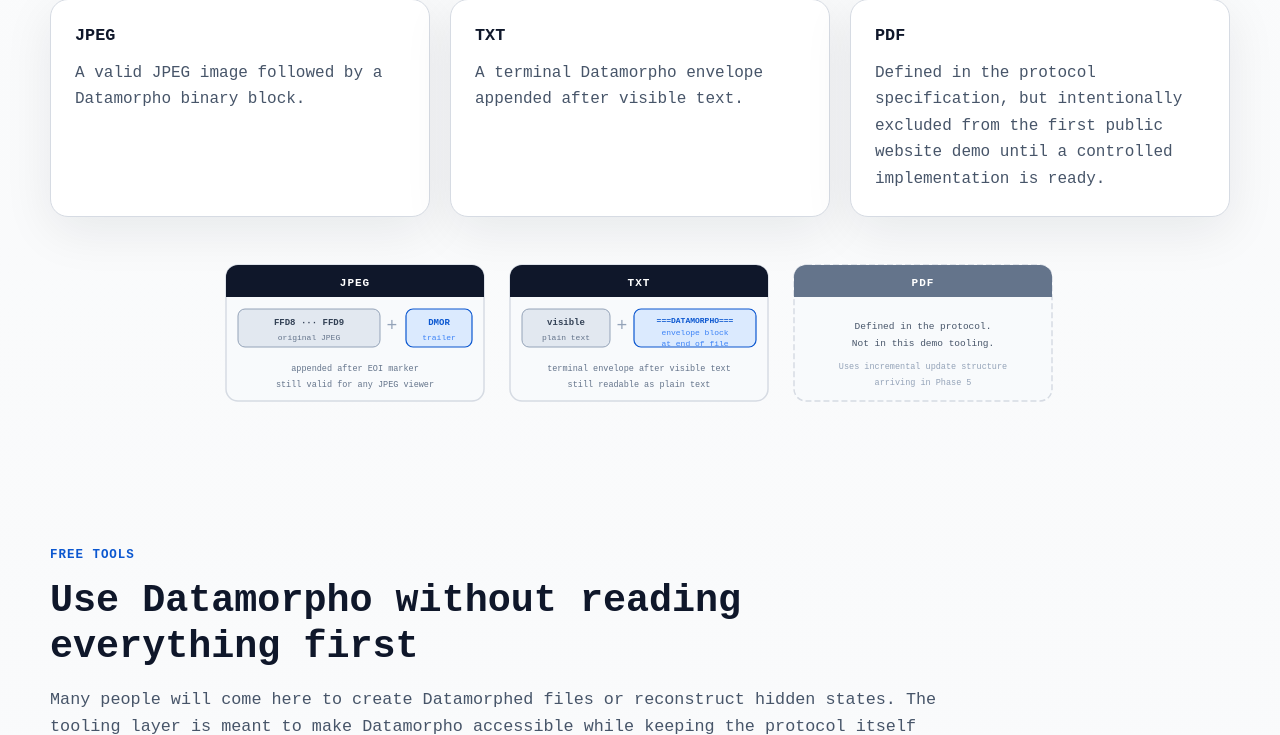
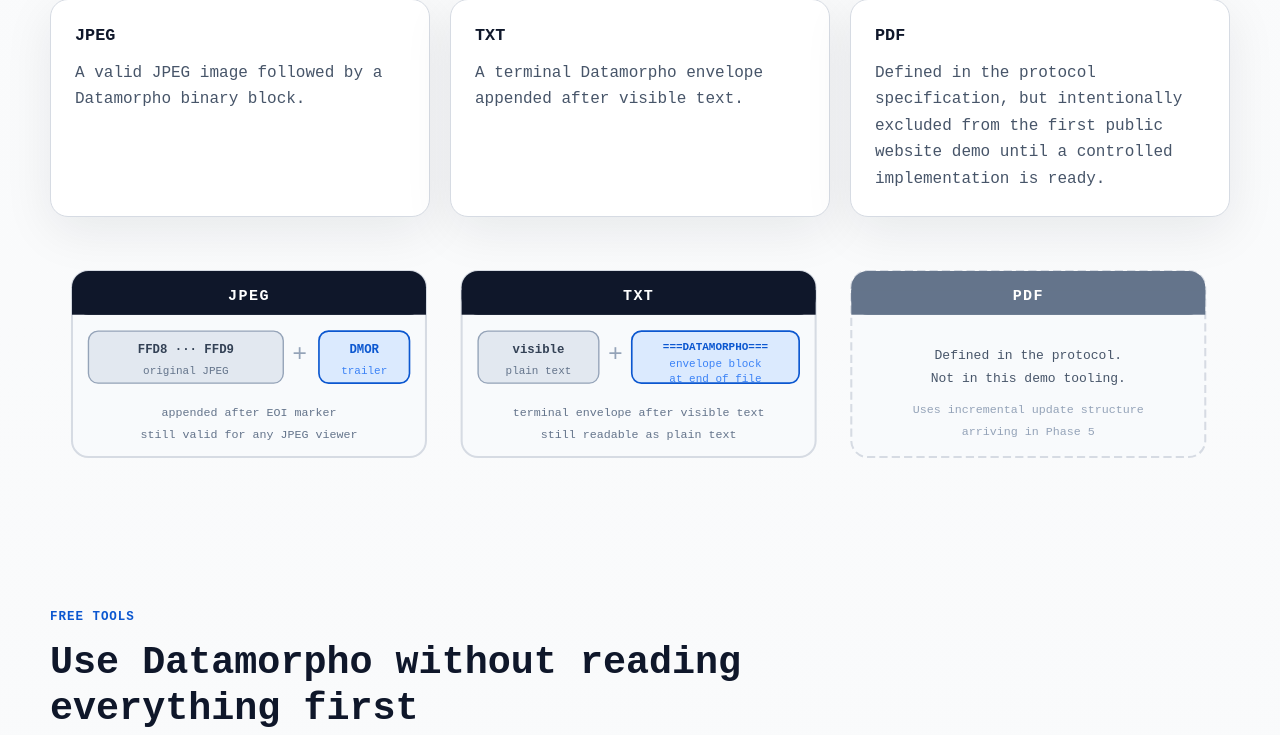
Before and after one commit to ariutokintumi/Datamorpho, a PHP site: page / in a window 1280 px wide. Shown: the part 3119-3854 px from the top of the page. Run offline with PHP 8.4, Linux system fonts and the light colour scheme; some web fonts are replaced.

Commit message:
General Corrections

```diff
--- a/site/public/changelog.php
+++ b/site/public/changelog.php
@@ -24,7 +24,7 @@ $entries = [
         'version' => 'Historical origin',
         'title' => 'Prototype lineage before the formal public spec',
         'items' => [
-            'Datamorpho was publicly showcased as a prototype in the ETHGlobal / ETHMexico 2022 context.',
+            'Datamorpho was publicly showcased as a prototype in the ETHGlobal Mexico 2022 context.',
             'That earlier work represents the project origin and prototype lineage, not a prior normative public specification release.',
             'The current v0.001 release is the first formal open specification-era publication of Datamorpho.',
         ],
--- a/site/public/examples.php
+++ b/site/public/examples.php
@@ -539,7 +539,7 @@ $year = date('Y');
 
             <img src="/assets/diagrams/example-families.svg"
                  alt="Four example carrier families showing the three-step pipeline: base file to Datamorphed file, then combining with a Reconstruction Object to produce the reconstructed output. JPEG and TXT are fully supported. PDF is defined at protocol level and arrives in Phase 5. Static Metadata Reveal works with a datamorphed file pair at fixed public URLs."
-                 style="width:100%;max-width:860px;display:block;margin:2rem auto 0;"/>
+                 style="width:100%;display:block;margin:2rem auto 0;"/>
         </div>
     </section>
 
--- a/site/public/index.php
+++ b/site/public/index.php
@@ -849,7 +849,7 @@ $year = date('Y');
 
             <img src="/assets/diagrams/carrier-profiles.svg"
                  alt="Carrier profiles: JPEG appends a DMOR binary trailer block after the original image bytes. TXT appends a Datamorpho envelope block after visible text. PDF uses an incremental update structure and is defined in the protocol but not yet in demo tooling."
-                 style="width:100%;max-width:860px;display:block;margin:2rem auto 0;"/>
+                 style="width:100%;display:block;margin:2rem auto 0;"/>
         </div>
     </section>
 
@@ -951,7 +951,7 @@ $year = date('Y');
 
             <img src="/assets/diagrams/lifecycle.svg"
                  alt="Datamorpho lifecycle: four steps — start from a valid file, add a public manifest, embed concealed payload, then reconstruct a hidden state later using a reconstruction object."
-                 style="width:100%;max-width:860px;display:block;margin:2rem auto 0;"/>
+                 style="width:100%;display:block;margin:2rem auto 0;"/>
         </div>
     </section>
 
@@ -997,7 +997,7 @@ $year = date('Y');
 
             <img src="/assets/diagrams/sparse-layout.svg"
                  alt="Sparse vs sparse-with-chaff byte layout. Sparse: fragments in blue with empty gaps between them. Sparse-with-chaff: same fragments but gaps filled with amber chaff bytes that obscure fragment boundaries."
-                 style="width:100%;max-width:860px;display:block;margin:2rem auto 0;"/>
+                 style="width:100%;display:block;margin:2rem auto 0;"/>
         </div>
     </section>
 
@@ -1035,7 +1035,7 @@ $year = date('Y');
 
             <img src="/assets/diagrams/nft-metadata.svg"
                  alt="NFT-style static metadata reveal pattern: four stages (egg, larva, chrysalis, butterfly) unlocked by providing the state-specific reconstruction object. The file at the fixed public URL never changes."
-                 style="width:100%;max-width:860px;display:block;margin:2rem auto 0;"/>
+                 style="width:100%;display:block;margin:2rem auto 0;"/>
 
             <div class="section-actions">
                 <a class="btn btn-secondary" href="/examples">View Examples</a>
--- a/site/public/roadmap.php
+++ b/site/public/roadmap.php
@@ -585,7 +585,7 @@ $year = date('Y');
 
             <img src="/assets/diagrams/roadmap-timeline.svg"
                  alt="Datamorpho roadmap: eight phases. Phases 1 and 2 are the current active focus. Phases 3 and 4 cover JavaScript library and free web tools. Phases 5 through 8 cover PDF carrier, MorphoStorage, audio and video carriers, and expanded infrastructure."
-                 style="width:100%;max-width:860px;display:block;margin:2rem auto 0;"/>
+                 style="width:100%;display:block;margin:2rem auto 0;"/>
         </div>
     </section>
 
--- a/site/public/specification.php
+++ b/site/public/specification.php
@@ -608,7 +608,7 @@ $year = date('Y');
 
             <img src="/assets/diagrams/architecture.svg"
                  alt="Datamorpho architecture: a Datamorphed File containing Base Carrier, Public Manifest, and Concealed Payload layers. Combined with a Reconstruction Object it produces a verified Hidden State output. MorphoStorage optionally hosts Reconstruction Objects."
-                 style="width:100%;max-width:860px;display:block;margin:2rem auto 0;"/>
+                 style="width:100%;display:block;margin:2rem auto 0;"/>
         </div>
     </section>
 
@@ -641,7 +641,7 @@ $year = date('Y');
 
             <img src="/assets/diagrams/carrier-profiles.svg"
                  alt="Carrier profiles: JPEG appends a DMOR binary trailer block after the original image bytes. TXT appends a Datamorpho envelope block after visible text. PDF uses an incremental update structure and is defined in the protocol but not yet in demo tooling."
-                 style="width:100%;max-width:860px;display:block;margin:2rem auto 0;"/>
+                 style="width:100%;display:block;margin:2rem auto 0;"/>
         </div>
     </section>
 
@@ -752,7 +752,7 @@ $year = date('Y');
 
             <img src="/assets/diagrams/sparse-layout.svg"
                  alt="Sparse vs sparse-with-chaff byte layout. Sparse: fragments in blue with empty gaps. Sparse-with-chaff: same fragments but gaps filled with amber chaff bytes that obscure fragment boundaries. Logical reconstruction order is independent from physical offset order."
-                 style="width:100%;max-width:860px;display:block;margin:2rem auto 0;"/>
+                 style="width:100%;display:block;margin:2rem auto 0;"/>
         </div>
     </section>
 
--- a/site/public/whitepaper.php
+++ b/site/public/whitepaper.php
@@ -616,7 +616,7 @@ $year = date('Y');
 
             <img src="/assets/diagrams/architecture.svg"
                  alt="Datamorpho architecture: a Datamorphed File (containing Base Carrier, Public Manifest, and Concealed Payload) plus a Reconstruction Object produces the Hidden State output. MorphoStorage optionally hosts Reconstruction Objects."
-                 style="width:100%;max-width:860px;display:block;margin:2rem auto 0;"/>
+                 style="width:100%;display:block;margin:2rem auto 0;"/>
         </div>
     </section>
 
@@ -691,7 +691,7 @@ $year = date('Y');
 
             <img src="/assets/diagrams/sparse-layout.svg"
                  alt="Sparse vs sparse-with-chaff byte layout. Sparse: fragments in blue with empty gaps. Sparse-with-chaff: same fragments but gaps filled with amber chaff bytes that obscure fragment boundaries. Logical reconstruction order is independent from physical offset order."
-                 style="width:100%;max-width:860px;display:block;margin:2rem auto 0;"/>
+                 style="width:100%;display:block;margin:2rem auto 0;"/>
         </div>
     </section>
 
@@ -795,7 +795,7 @@ $year = date('Y');
                 <p class="section-kicker">Origin</p>
                 <h2 class="section-title">From early prototype to open protocol</h2>
                 <p class="section-text">
-                    Datamorpho’s public origin traces back to an early prototype showcased at ETHMexico 2022, where the project appeared as a finalist and already framed the idea of dynamic files and static-location reveal patterns. The present whitepaper and specification are the first formal open protocol releases.
+                    Datamorpho’s public origin traces back to an early prototype showcased at ETHGlobal Mexico 2022, where the project appeared as a finalist and already framed the idea of dynamic files and static-location reveal patterns. The present whitepaper and specification are the first formal open protocol releases.
                 </p>
             </div>
 
```
